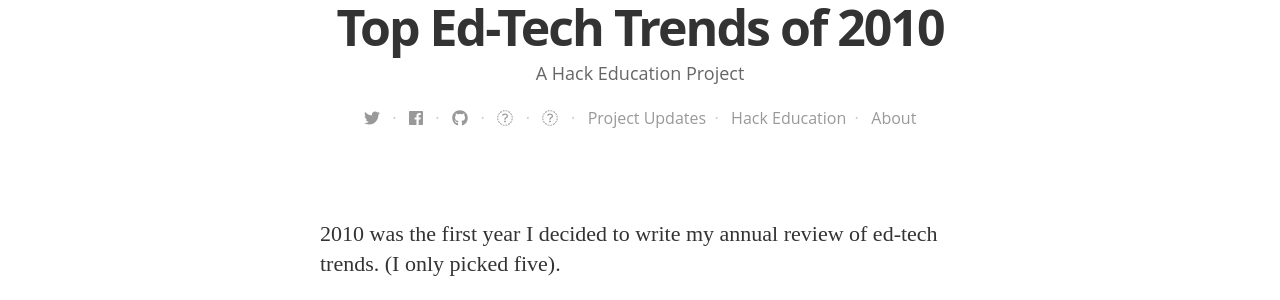
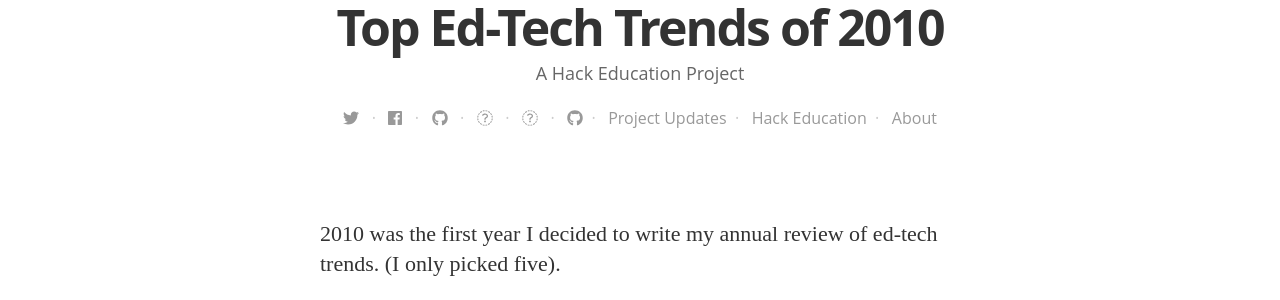
Before and after one commit to HackEducation/2010trends, a Jekyll site: the page built from index.html, in a window 1280 px wide. Shown: the part 532-832 px from the top of the page. Built offline with Jekyll 4.4.1, drawn with Linux system fonts in a browser that asks for light colours; nearby versions of some CDN libraries; some web fonts are replaced.

Commit message:
trying to fix top nav

```diff
--- a/_layouts/default.html
+++ b/_layouts/default.html
@@ -37,6 +37,7 @@
 		      {% endfor %}
 
 		      <!--edit your nav here-->
+		      <a class="icon-github" href="https://github.com/hackeducation/2010trends"><i class="fab fa-github"></i></a>&nbsp;&nbsp;·&nbsp;&nbsp;
 		      <a href="/blog/">Project Updates</a>&nbsp;&nbsp;·&nbsp;&nbsp;
 		      <a href="http://hackeducation.com">Hack Education</a>&nbsp;&nbsp;·&nbsp;&nbsp;
 		      <a href="http://audreywatters.com">About</a>
```
